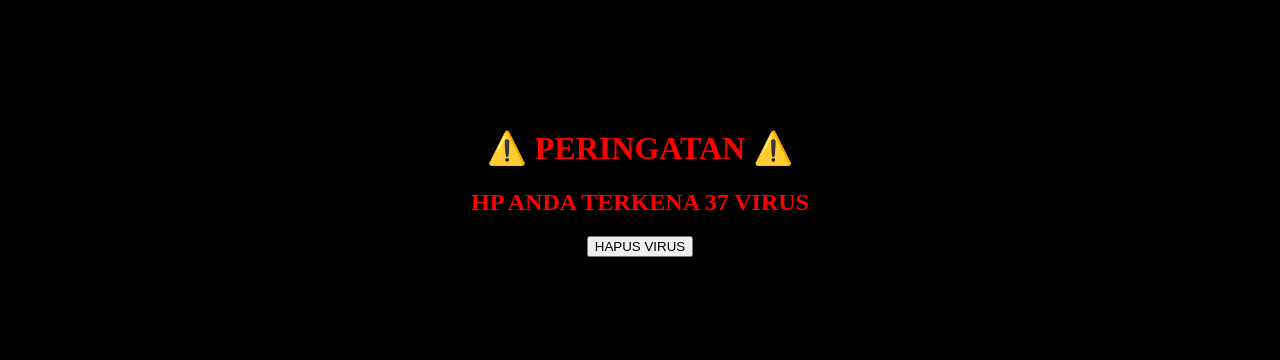
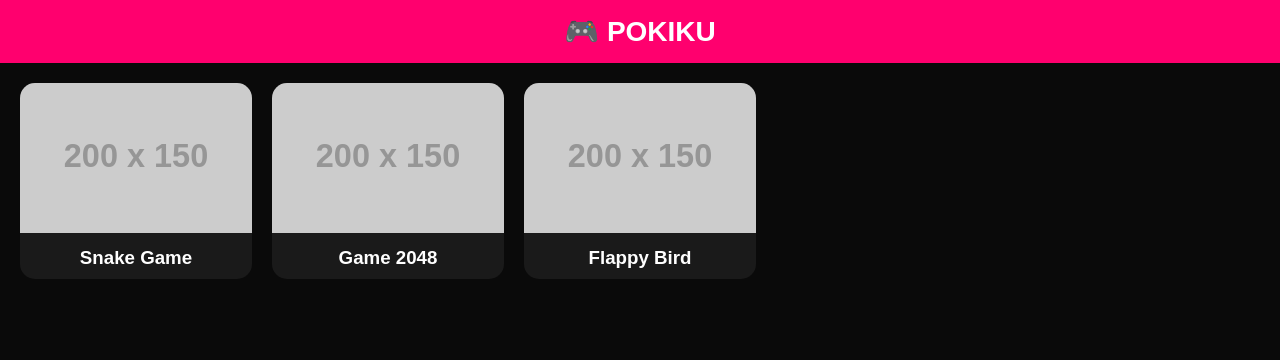
Before and after one commit to dp0563065-a11y/Virus, a plain HTML site: page index.html in a window 1280 px wide. Drawn offline with Linux system fonts and the light colour scheme; placeholder pictures from the web are drawn by us.

Commit message:
Update index.html

```diff
--- a/index.html
+++ b/index.html
@@ -1,8 +1,62 @@
 <!DOCTYPE html>
-<html>
-<body style="background:black;color:red;text-align:center;padding:100px">
-<h1>⚠️ PERINGATAN ⚠️</h1>
-<h2>HP ANDA TERKENA 37 VIRUS</h2>
-<button onclick="alert('Canda su, HP mu aman 😂')">HAPUS VIRUS</button>
+<html lang="id">
+<head>
+<meta charset="UTF-8">
+<title>PokiKu - Main Game Gratis</title>
+<style>
+  body{margin:0;background:#0a0a0a;color:white;font-family:Poppins,sans-serif}
+  header{background:#ff006e;padding:15px;text-align:center;font-size:28px;font-weight:bold}
+  .container{padding:20px;display:grid;grid-template-columns:repeat(auto-fill,minmax(200px,1fr));gap:20px}
+  .game-card{background:#1a1a1a;border-radius:15px;overflow:hidden;cursor:pointer;transition:0.3s}
+  .game-card:hover{transform:scale(1.05);box-shadow:0 0 20px #ff006e}
+  .game-card img{width:100%;height:150px;object-fit:cover}
+  .game-card h3{padding:10px;text-align:center;margin:0}
+  #game-area{display:none;padding:20px;text-align:center}
+  iframe{border:none;border-radius:15px;width:100%;max-width:800px;height:500px}
+  .back-btn{margin:20px;padding:10px 20px;background:#ff006e;border:none;border-radius:10px;color:white;cursor:pointer}
+</style>
+</head>
+<body>
+<header>🎮 POKIKU</header>
+
+<div id="menu" class="container">
+  <div class="game-card" onclick="bukaGame('snake')">
+    <img src="https://via.placeholder.com/200x150/22d3ee/fff?text=SNAKE">
+    <h3>Snake Game</h3>
+  </div>
+  <div class="game-card" onclick="bukaGame('2048')">
+    <img src="https://via.placeholder.com/200x150/facc15/000?text=2048">
+    <h3>Game 2048</h3>
+  </div>
+  <div class="game-card" onclick="bukaGame('flappy')">
+    <img src="https://via.placeholder.com/200x150/38bdf8/fff?text=FLAPPY">
+    <h3>Flappy Bird</h3>
+  </div>
+</div>
+
+<div id="game-area">
+  <button class="back-btn" onclick="kembali()">← Kembali ke Menu</button>
+  <div id="game-frame"></div>
+</div>
+
+<script>
+function bukaGame(nama){
+  document.getElementById('menu').style.display = 'none';
+  document.getElementById('game-area').style.display = 'block';
+
+  let link = "";
+  if(nama == 'snake') link = "https://playsnake.org/";
+  if(nama == '2048') link = "https://2048game.com/";
+  if(nama == 'flappy') link = "https://flappybird.io/";
+
+  document.getElementById('game-frame').innerHTML = `<iframe src="${link}"></iframe>`;
+}
+
+function kembali(){
+  document.getElementById('menu').style.display = 'grid';
+  document.getElementById('game-area').style.display = 'none';
+  document.getElementById('game-frame').innerHTML = "";
+}
+</script>
 </body>
 </html>
```
